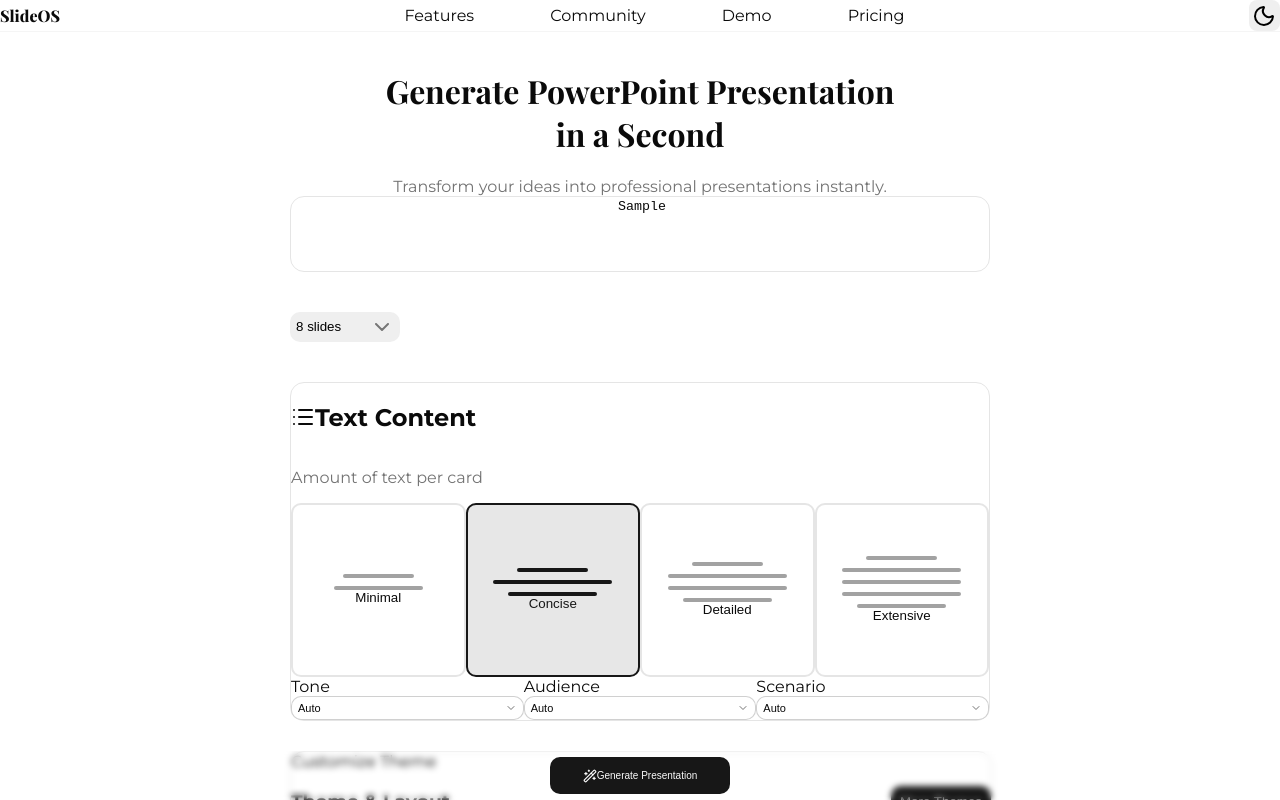
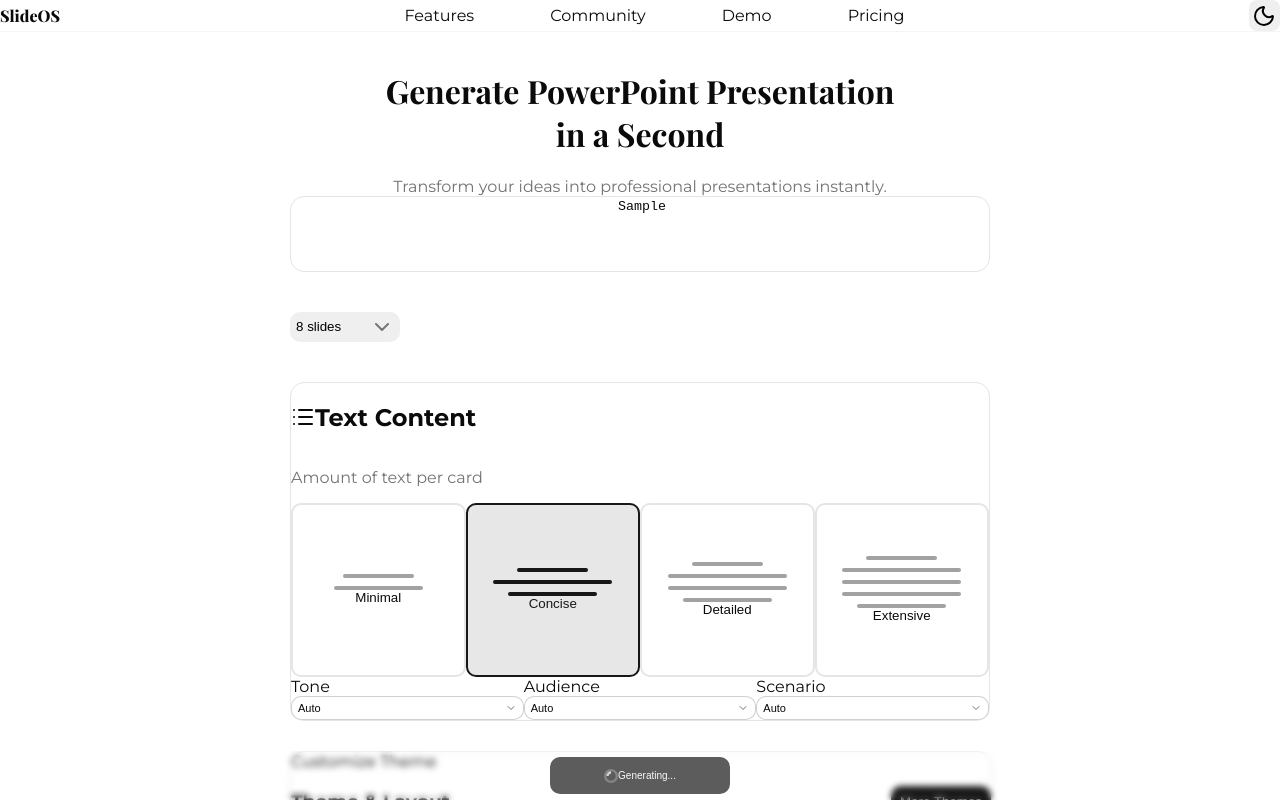
Before and after one commit to Drv4ever/SlideOS, a React (Vite) app in the folder frontend/: page / in a window 1280 px wide. Both pictures are taken after typing "Sample" into the empty fields and a click on the button "Generate Presentation". Shown: the top 800 px of the page. Built offline with nearby package versions, Linux system fonts and the light colour scheme; a web font is replaced by a local one.

Commit message:
added loading transition and fixed layout background in dark mode

```diff
--- a/frontend/src/components/ui/customtheme.jsx
+++ b/frontend/src/components/ui/customtheme.jsx
@@ -1,10 +1,9 @@
-import React, { useState } from 'react';
+import React, { useState } from "react";
 import { Card, CardContent, CardHeader, CardTitle } from "@/components/ui/card";
 import { Button } from "@/components/ui/button";
 import { Check } from "lucide-react";
 
 export function CustomizeTheme({ value, onChange }) {
-
   const themes = [
     {
       name: "Daktilo",
@@ -12,7 +11,7 @@ export function CustomizeTheme({ value, onChange }) {
       bgColor: "bg-blue-500",
       cardBg: "bg-white",
       titleColor: "text-blue-600",
-      borderColor: "border-blue-500"
+      borderColor: "border-blue-500",
     },
     {
       name: "Noir",
@@ -20,7 +19,7 @@ export function CustomizeTheme({ value, onChange }) {
       bgColor: "bg-blue-400",
       cardBg: "bg-slate-900",
       titleColor: "text-blue-400",
-      borderColor: "border-blue-400"
+      borderColor: "border-blue-400",
     },
     {
       name: "Cornflower",
@@ -28,7 +27,7 @@ export function CustomizeTheme({ value, onChange }) {
       bgColor: "bg-purple-600",
       cardBg: "bg-white",
       titleColor: "text-purple-600",
-      borderColor: "border-purple-600"
+      borderColor: "border-purple-600",
     },
     {
       name: "Indigo",
@@ -36,7 +35,7 @@ export function CustomizeTheme({ value, onChange }) {
       bgColor: "bg-blue-400",
       cardBg: "bg-slate-800",
       titleColor: "text-blue-300",
-      borderColor: "border-blue-400"
+      borderColor: "border-blue-400",
     },
     {
       name: "Orbit",
@@ -44,7 +43,7 @@ export function CustomizeTheme({ value, onChange }) {
       bgColor: "bg-indigo-700",
       cardBg: "bg-white",
       titleColor: "text-indigo-700",
-      borderColor: "border-indigo-700"
+      borderColor: "border-indigo-700",
     },
     {
       name: "Cosmos",
@@ -52,9 +51,8 @@ export function CustomizeTheme({ value, onChange }) {
       bgColor: "bg-blue-400",
       cardBg: "bg-slate-900",
       titleColor: "text-blue-300",
-      borderColor: "border-blue-400"
+      borderColor: "border-blue-400",
     },
-
   ];
 
   return (
@@ -69,8 +67,13 @@ export function CustomizeTheme({ value, onChange }) {
       <CardContent className="space-y-4">
         {/* Theme & Layout Header */}
         <div className="flex items-center justify-between">
-          <h3 className="text-base font-medium text-foreground">Theme & Layout</h3>
-          <Button variant="link" className="h-[30px] px-6 rounded-lg bg-primary text-primary-foreground text-xs font-semibold hover:bg-primary/90 transition min-w-[100px] border-none">
+          <h3 className="text-base font-medium text-foreground">
+            Theme & Layout
+          </h3>
+          <Button
+            variant="link"
+            className="h-[30px] px-6 rounded-lg bg-primary text-primary-foreground text-xs font-semibold hover:bg-primary/90 transition min-w-[100px] border-none"
+          >
             More Themes
           </Button>
         </div>
@@ -82,33 +85,43 @@ export function CustomizeTheme({ value, onChange }) {
               key={theme.name}
               onClick={() => onChange(theme.name)}
               // Reduce width, add min-w-[0] for flex/grid shrink, prevent border overlap by reducing px, and add box-border
-              className={`relative rounded-lg border-2 transition-all hover:shadow-md box-border w-full max-w-[210px] min-w-0 flex flex-col items-stretch
-                ${value === theme.name
-                  ? "border-2 border-purple-800 ring-2 ring-purple-500/40 shadow-lg"
-                  : "border border-border"
+              className={`relative rounded-lg border-2 transition-all hover:shadow-md box-border w-full max-w-[210px] min-w-0 flex flex-col items-stretch bg-background text-foreground
+                ${
+                  value === theme.name
+                    ? "border-2 border-purple-800 ring-2 ring-purple-500/40 shadow-lg"
+                    : "border border-border"
                 }
               `}
               style={{
-                padding: '14px', // Reduce from p-4 (16px) to 14px, to offset border size on select
-                margin: '0 auto',
+                padding: "14px", // Reduce from p-4 (16px) to 14px, to offset border size on select
+                margin: "0 auto",
               }}
             >
               {/* Theme Preview */}
               <div className={`rounded-lg ${theme.bgColor} p-6 mb-3 relative`}>
                 <div className={`rounded-md ${theme.cardBg} p-4 text-center`}>
-                  <h4 className={`text-lg font-semibold mb-1 ${theme.titleColor}`}>
+                  <h4
+                    className={`text-lg font-semibold mb-1 ${theme.titleColor}`}
+                  >
                     Title
                   </h4>
-                  <p className={`text-xs mb-2 ${theme.cardBg === 'bg-white' ? 'text-gray-600' : 'text-gray-300'}`}>
-                    Body text <span className="text-blue-500 underline">Link</span>
+                  <p
+                    className={`text-xs mb-2 ${theme.cardBg === "bg-white" ? "text-gray-600" : "text-gray-300"}`}
+                  >
+                    Body text{" "}
+                    <span className="text-blue-500 underline">Link</span>
                   </p>
-                  <div className={`h-1 w-12 mx-auto rounded ${theme.titleColor.replace('text-', 'bg-')}`}></div>
+                  <div
+                    className={`h-1 w-12 mx-auto rounded ${theme.titleColor.replace("text-", "bg-")}`}
+                  ></div>
                 </div>
               </div>
 
               {/* Theme Name and Fonts */}
               <div className="text-left">
-                <div className="font-medium text-sm text-gray-900">{theme.name}</div>
+                <div className="font-medium text-sm text-gray-900">
+                  {theme.name}
+                </div>
                 <div className="text-xs text-gray-500">{theme.fonts}</div>
               </div>
 
--- a/frontend/src/pages/home.jsx
+++ b/frontend/src/pages/home.jsx
@@ -3,38 +3,41 @@ import { PromptBox } from "@/components/ui/PromptBox";
 import { Controls } from "@/components/ui/controlRow";
 import { TextContentConfig } from "@/components/ui/textcontentConfig";
 import { CustomizeTheme } from "@/components/ui/customtheme";
-import { useState,useEffect } from "react";
+import { useState, useEffect } from "react";
 export default function Home() {
-
-// fake api call
+  // fake api call for now
   const generatePresentation = async (data) => {
     console.log("Sending to backend:", data);
-
-    await new Promise((res) => setTimeout(res, 1000));
-
+    await new Promise((res) => setTimeout(res, 3000));
     alert("Presentation generated (fake)");
   };
 
-
   const handleGenerate = async () => {
-    if (!form.prompt.trim()){
+    if (load) return;
+    if (!form.prompt.trim()) {
       alert("Please enter a prompt");
       return;
     }
-    await console.log(generatePresentation(form));
+    setLoad(true);
+    try {
+      await generatePresentation(form);
+    } finally {
+      setLoad(false);
+    }
   };
 
-  const [form,setForm] = useState({
+  const [form, setForm] = useState({
     prompt: "",
     slides: 8,
     contentLevel: "concise",
-    theme : "daktilo"
+    theme: "daktilo",
   });
+
+  const [load, setLoad] = useState(false);
 
   // useEffect(() => {
   //   console.log(form);
   // }, [form]);
-
 
   return (
     <>
@@ -54,44 +57,37 @@ export default function Home() {
 
           <main className="flex justify-center mt-12 px-6 pb-32">
             <div className="w-full max-w-[700px]">
-
               {/* Prompt Box */}
-              <div style={{ marginBottom: '40px' }}>
+              <div style={{ marginBottom: "40px" }}>
                 <PromptBox
-                value = {form.prompt}
-                onChange={(e)=>
-                  setForm({...form,prompt:e.target.value})
-                }
-
+                  value={form.prompt}
+                  onChange={(e) => setForm({ ...form, prompt: e.target.value })}
                 />
               </div>
 
               {/* Controls */}
-              <div style={{ marginBottom: '40px' }}>
+              <div style={{ marginBottom: "40px" }}>
                 <Controls
-                slides = {form.slides}
-                onSlideChange={(value) =>
-                  setForm({...form,slides:value})
-                }
+                  slides={form.slides}
+                  onSlideChange={(value) => setForm({ ...form, slides: value })}
                 />
               </div>
 
               {/* Text Content Config */}
-              <div className="w-full" style={{ marginBottom: '30px' }}>
+              <div className="w-full" style={{ marginBottom: "30px" }}>
                 <TextContentConfig
-                contentLevel = {form.contentLevel}
+                  contentLevel={form.contentLevel}
                   value={form.contentLevel}
-                onChange = {(v)=>
-                  {setForm({...form,contentLevel:v})}
-              }/>
+                  onChange={(v) => {
+                    setForm({ ...form, contentLevel: v });
+                  }}
+                />
               </div>
 
               <div className="w-full">
                 <CustomizeTheme
-                value = {form.theme}
-                onChange={(theme)=>
-                  setForm({...form,theme:theme})
-                }
+                  value={form.theme}
+                  onChange={(theme) => setForm({ ...form, theme: theme })}
                 />
               </div>
             </div>
@@ -102,38 +98,64 @@ export default function Home() {
       {/* Fixed button bar */}
       <div
         style={{
-          position: 'fixed',
+          position: "fixed",
           bottom: 0,
           left: 0,
           right: 0,
-          backgroundColor: 'hsl(var(--background) / 0.95)',
-          backdropFilter: 'blur(3px)',
-          WebkitBackdropFilter: 'blur(3px)',
-          padding: '6px 16px',
+          backgroundColor: "hsl(var(--background) / 0.95)",
+          backdropFilter: "blur(3px)",
+          WebkitBackdropFilter: "blur(3px)",
+          padding: "6px 16px",
           zIndex: 90,
-          borderTop: '1px solid hsl(var(--border) / 0.4)'
+          borderTop: "1px solid hsl(var(--border) / 0.4)",
         }}
       >
-        <div style={{ display: 'flex', justifyContent: 'center' }}>
-          <button  onClick={handleGenerate}
-            className="inline-flex items-center justify-center gap-2 font-semibold rounded-lg
-         bg-primary text-primary-foreground
-         shadow-md shadow-primary/20
-         transition-all duration-200
-         hover:bg-primary/90 hover:shadow-lg hover:shadow-primary/30
-         active:scale-95
-         focus-visible:outline-none focus-visible:ring-2 focus-visible:ring-ring focus-visible:ring-offset-2 border-none"
+        <div style={{ display: "flex", justifyContent: "center" }}>
+          <button
+            onClick={handleGenerate}
+            disabled={load}
+            className={`inline-flex items-center justify-center gap-3 font-semibold rounded-lg bg-primary text-primary-foreground shadow-md shadow-primary/20 transition-all duration-200  focus-visible:outline-none focus-visible:ring-2 focus-visible:ring-ring focus-visible:ring-offset-2 border-none ${load ? "opacity-70 cursor-not-allowed" : "hover:bg-primary/90 hover:shadow-lg hover:shadow-primary/30 active:scale-95"}`}
             style={{
               padding: "4px 12px",
               height: "37px",
               fontSize: "10px",
-              width: "180px"
-
+              width: "180px",
             }}
           >
+            {load ? (
+              <>
+                <svg
+                  className="h-3 w-3 animate-spin"
+                  style={{ height: "14px", width: "14px" }}
+                  xmlns="http://www.w3.org/2000/svg"
+                  fill="none"
+                  viewBox="0 0 24 24"
+                >
+                  {" "}
+                  <circle
+                    className="opacity-25"
+                    cx="12"
+                    cy="12"
+                    r="10"
+                    stroke="currentColor"
+                    strokeWidth="4"
+                  />{" "}
+                  <path
+                    className="opacity-75"
+                    fill="currentColor"
+                    d="M4 12a8 8 0 018-8v4a4 4 0 00-4 4H4z"
+                  />
+                </svg>{" "}
+                <span> Generating...</span>
+                {""}
+              </>
+            ) : (
+              <>
+                {" "}
                 <svg
                   xmlns="http://www.w3.org/2000/svg"
                   style={{ height: "14  px", width: "14px" }}
+                  className="h-3 w-3 "
                   viewBox="0 0 24 24"
                   fill="none"
                   stroke="currentColor"
@@ -150,10 +172,10 @@ export default function Home() {
                   <path d="M21 16h-4" />
                   <path d="M11 3H9" />
                 </svg>
-
-            Generate Presentation
+                <span>Generate Presentation</span>
+              </>
+            )}
           </button>
-
         </div>
       </div>
     </>
```
Lines whose indentation alone changed are shown as unchanged.
